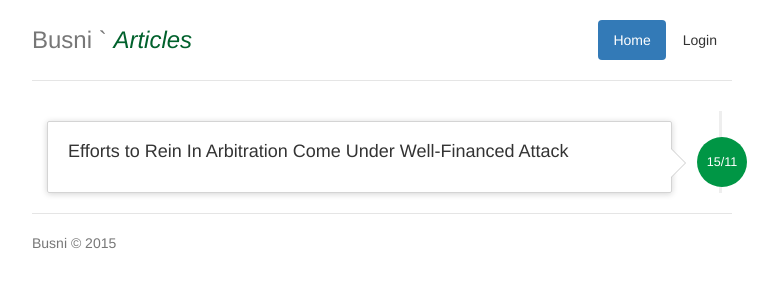
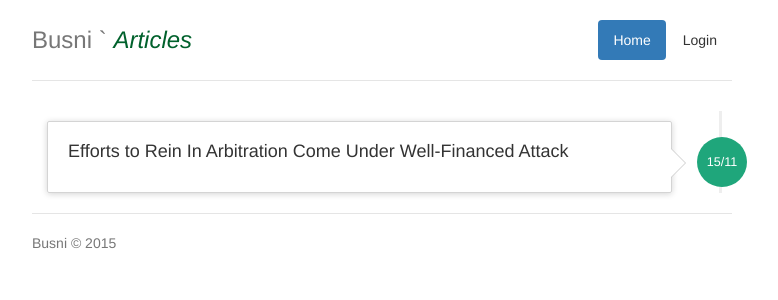
Before and after one commit to suyeon17/Appstrike, a PHP site: page /Newspaper_management/ in a window 1280 px wide. Shown: the top 300 px of the page, without its empty margins (258-1036 px from the left). Run offline with PHP 8.4, Linux system fonts and the light colour scheme; data comes from the database, SQL or seed files in the repository; some libraries are stand-ins or nearby versions.

Commit message:
added color

```diff
--- a/assets/css/timeline.css
+++ b/assets/css/timeline.css
@@ -77,7 +77,7 @@
   top: 16px;
   right: 0px;
   margin-left: -25px;
-  background-color: #009645;
+  background-color: #1fa67b;
   z-index: 100;
   border-top-right-radius: 50%;
   border-top-left-radius: 50%;
```
